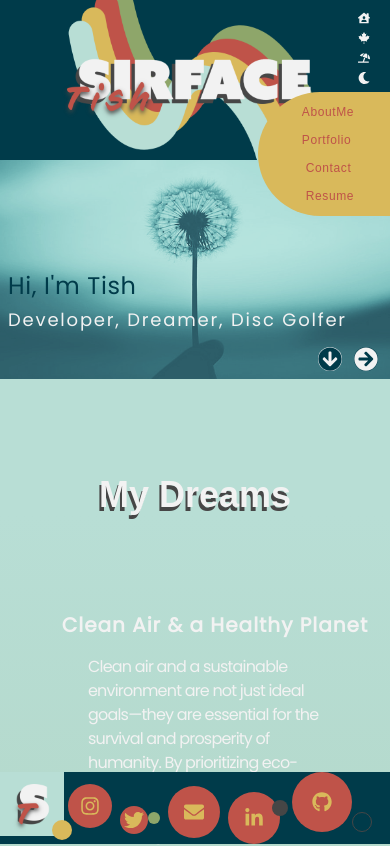
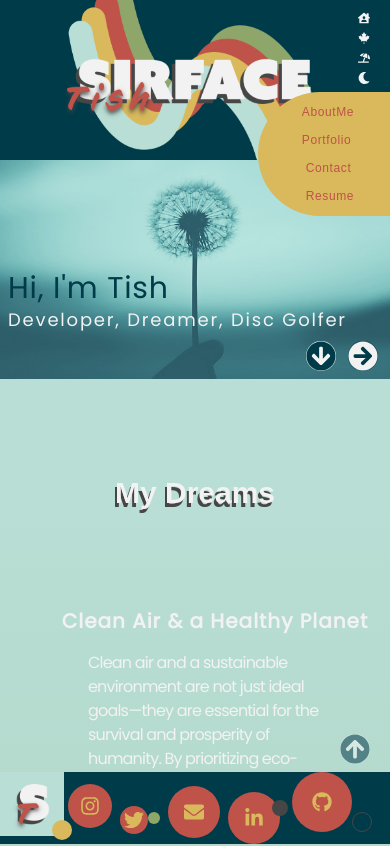
Before and after one commit to ThisTish/Portfolio_of_Tish, a React (Vite) app: page / in a window 390 px wide. Shown: the top 846 px of the page. Built offline with nearby package versions, Linux system fonts and the light colour scheme; a web font is replaced by a local one.

Commit message:
sizing and to top button

```diff
--- a/src/components/Landing/DreamDrop.jsx
+++ b/src/components/Landing/DreamDrop.jsx
@@ -3,7 +3,7 @@ import { useCallback, useState } from "react"
 import Button from "../Utils/Button"
 import ButtonSecondary from "../Utils/ButtonSecondary"
 import Input from '../Utils/Input'
-import {FaCameraRetro } from 'react-icons/fa'
+import { FaCameraRetro } from 'react-icons/fa'
 
 const DreamDrop = () => {
 	const [preview, setPreview] = useState(null)
@@ -14,7 +14,7 @@ const DreamDrop = () => {
 	const [uploadData, setUploadData] = useState(null)
 
 
-	const handleClear = () =>{
+	const handleClear = () => {
 		setPicStatus('ready')
 		setPreview(null)
 		setFile([])
@@ -97,17 +97,19 @@ const DreamDrop = () => {
 						id='title'
 						placeholder='your dream...'
 					/>
-					<Button type="submit" text="Save Your Dream"/>
-					<ButtonSecondary text="Clear" type="button" onClick={handleClear}/>
+					<Button type="submit" text="Save Your Dream" />
+					<ButtonSecondary text="Clear" type="button" onClick={handleClear} />
 				</form>
 			)}
 			{picStatus === 'saved' && (
 				<div className="flex flex-col my-10 items-center space-x-10">
 					<img src={preview} className="w-48 my-10 md:w-96 h-48 md:h-96 border-8 border-highlight rounded-3xl shadow-lg" />
-				<div className="flex flex-col items-center text-secondary ml-0">
-				<p className="text-2xl ">Dream saved!</p>
-				<p className="text-2xl ">Dream Display in progress</p>
-				<p className="text-2xl ">Check back soon!</p>
+					<div className="flex flex-col text-secondary space-y-3">
+						<p className="text-lg lg:text-xl ">Your Dream has been saved!</p>
+						<hr className="shadow-lg border-2 border-highlight w-3/4 rounded-3xl"></hr>
+						<p className="text-lg lg:text-xl ">Dream Display in progress...</p>
+						<hr className="shadow-lg border-2 border-highlight w-3/4 rounded-3xl"></hr>
+						<p className="text-lg lg:text-xl ">Check back soon to see yours displayed alongside others who have shared.</p>
 					</div>
 				</div>
 
--- a/src/components/Landing/Hero.jsx
+++ b/src/components/Landing/Hero.jsx
@@ -15,15 +15,15 @@ const Hero = () => {
 					className='w-full'
 					alt="dandelion" />
 
-				<p className='ml-2 text-secondary font-extralight tracking-wide text-2xl absolute top-1/2 sm:text-4xl md:text-6xl'> Hi, I'm Tish </p>
+				<p className='ml-2 text-secondary font-extralight tracking-wide text-3xl absolute top-1/2 sm:text-5xl md:text-7xl'> Hi, I'm Tish </p>
 				<p className='ml-2 text-highlight font-extralight tracking-widest text-lg absolute top-2/3 sm:text-2xl md:text-4xl'> Developer, Dreamer, Disc Golfer </p>
 
 				<div className='absolute flex right-3 bottom-2 space-x-3 md:space-x-5 md:bottom-10 md:right-10 lg:bottom-20 lg:right-20'>
-					<a href='#my-dreams' className='text-secondary text-2xl rounded-full bg-highlight sm:hidden'><FaArrowCircleDown /></a>
-					<a href='#my-dreams' className='hidden text-highlight tracking-tighter p-3 text-xs bg-secondary rounded-full border-2 border-highlight hover:bg-green hover:border-0 sm:block md:text-lg'>Dream with me</a>
+					<a href='#my-dreams' className='text-secondary text-3xl rounded-full bg-highlight sm:hidden'><FaArrowCircleDown /></a>
+					<a href='#my-dreams' className='hidden text-highlight tracking-tighter p-3 text-xs bg-secondary rounded-full border-4 border-highlight hover:bg-green hover:border-2 sm:block md:text-lg'>Dream with me</a>
 
-					<Link to='/portfolio' className='text-highlight text-2xl rounded-ful bg-secondary rounded-full sm:hidden'><FaArrowCircleRight /></Link>
-					<Link to='/portfolio' className='hidden text-secondary tracking-tighter p-3 text-xs bg-highlight rounded-full border-2 border-secondary hover:bg-green hover:border-0 hover:text-highlight sm:block md:text-lg'>My Projects</Link>
+					<Link to='/portfolio' className='text-highlight text-3xl bg-secondary rounded-full sm:hidden'><FaArrowCircleRight /></Link>
+					<Link to='/portfolio' className='hidden text-secondary tracking-tighter p-3 text-xs bg-highlight rounded-full border-4 border-secondary hover:bg-green hover:border-2 hover:text-highlight sm:block md:text-lg'>My Projects</Link>
 				</div>
 			</div>
 		</div>
--- a/src/components/Utils/Button.jsx
+++ b/src/components/Utils/Button.jsx
@@ -4,7 +4,7 @@ const Button = ( { text, onClick }) => {
 	return (
 		<button
 		onClick={onClick}
-		className='text-highlight tracking-tighter p-3 text-xs bg-secondary rounded-full border-2 border-highlight hover:bg-green hover:border-0 hover:text-highlight md:text-lg md:border-4'>
+		className='text-highlight tracking-tighter p-3 text-xs bg-secondary rounded-full border-4 border-highlight hover:bg-green hover:border-2 hover:text-highlight md:text-lg md:border-4'>
 			{text}
 		</button>
 	)
--- a/src/components/Utils/ButtonSecondary.jsx
+++ b/src/components/Utils/ButtonSecondary.jsx
@@ -4,7 +4,7 @@ const ButtonSecondary = ({ text, onClick, icon }) => {
 	return (
 		<button
 			onClick={onClick}
-			className='text-secondary tracking-tighter p-3 text-xs bg-highlight rounded-full border-2 border-secondary hover:bg-green hover:border-0 hover:text-highlight md:text-lg'>
+			className='text-secondary tracking-tighter p-3 text-xs bg-highlight rounded-full border-4 border-secondary hover:bg-green hover:border-2 hover:text-highlight md:text-lg'>
 			<span className='flex items-center'>{text} {icon && icon} </span>
 		</button>
 	)
--- a/src/components/Utils/Headings.jsx
+++ b/src/components/Utils/Headings.jsx
@@ -10,7 +10,7 @@ const Headings = ({text}) => {
 			<div className="border border-shadow border-3 w-5 h-5 rounded-full absolute right-10 lg:right-40 "></div>
 			<div className="bg-green w-3 h-3 rounded-full absolute bottom-5 right-32"></div>
 			<div className="bg-secondary w-5 h-5 rounded-full absolute top-2 right-10 -z-10 "></div>
-			<h2 className="text-highlight text-3xl font-bold [text-shadow:_-2px_4px_0_var(--shadow)] mx-3 my-1 md:text-5xl lg:m-16 lg:text-7xl">{text}</h2>
+			<h2 className="text-highlight text-2xl font-bold [text-shadow:_-2px_4px_0_var(--shadow)] mx-3 my-1 md:text-3xl lg:m-16 lg:text-5xl">{text}</h2>
 		</div>
 	)
 }
--- a/src/layouts/MainLayout.jsx
+++ b/src/layouts/MainLayout.jsx
@@ -3,6 +3,7 @@ import Footer from "../components/Footer"
 import Header from "../components/Header"
 import { FaHouseUser, FaCanadianMapleLeaf, FaUmbrellaBeach, FaMoon } from 'react-icons/fa'
 import { useTheme } from '../components/ThemeProvider'
+import { FaArrowCircleUp } from 'react-icons/fa'
 
 
 const MainLayout = () => {
@@ -19,6 +20,7 @@ const MainLayout = () => {
 						<FaUmbrellaBeach onClick={() => setTheme("summer")} />
 						<FaMoon onClick={() => setTheme("grayscale")} />
 					</div>
+				<a href='#top' className='text-secondary text-3xl md:text-4xl lg:text-5xl rounded-full bg-highlight bg-opacity-55 opacity-55 fixed bottom-20 right-5 md:bottom-24 md:right-10 lg:bottom-28 lg:right-12 '><FaArrowCircleUp /></a>
 				</div>
 				<Outlet />
 				<Footer />
--- a/src/pages/Landing.jsx
+++ b/src/pages/Landing.jsx
@@ -2,6 +2,7 @@ import DreamDrop from "../components/Landing/DreamDrop"
 import Hero from "../components/Landing/Hero"
 import MyDreams from "../components/Landing/MyDreams"
 import YourDream from "../components/Landing/YourDream"
+import { FaArrowCircleUp } from 'react-icons/fa'
 
 
 
@@ -10,14 +11,14 @@ const Landing = () => {
 
 	return (
 		<>
-			<main className="space-y-24 md:space-y-96">
+			<main className="space-y-24 md:space-y-96" id="top">
 
 				<div>
 					<Hero />
 				</div>
 
 				<div id="my-dreams">
-			<h1 className='text-highlight text-4xl font-bold [text-shadow:_-2px_4px_0_var(--shadow)] text-center md:-mb-7 md:text-5xl lg:text-7xl'>My Dreams</h1>
+			<h1 className='text-highlight text-3xl font-bold [text-shadow:_-2px_4px_0_var(--shadow)] text-center md:-mb-7 md:text-5xl lg:text-7xl'>My Dreams</h1>
 
 					<MyDreams />
 				</div>
@@ -28,10 +29,12 @@ const Landing = () => {
 				</div> */}
 
 				<div className="pb-96 space-y-28 flex flex-col items-center justify-center" style={{background: 'linear-gradient(to top, var(--yellow), var(--primary)'}}>
-			<h1 className='text-highlight text-3xl font-bold [text-shadow:_-2px_4px_0_var(--shadow)] md:text-5xl lg:text-7xl'>Your Dreams</h1>
+			<h1 className='text-highlight text-2xl font-bold [text-shadow:_-2px_4px_0_var(--shadow)] md:text-5xl lg:text-7xl'>Your Dreams</h1>
 					<DreamDrop />
 
 				</div>
+
+
 
 
 			</main>
```
Lines whose indentation alone changed are shown as unchanged.
